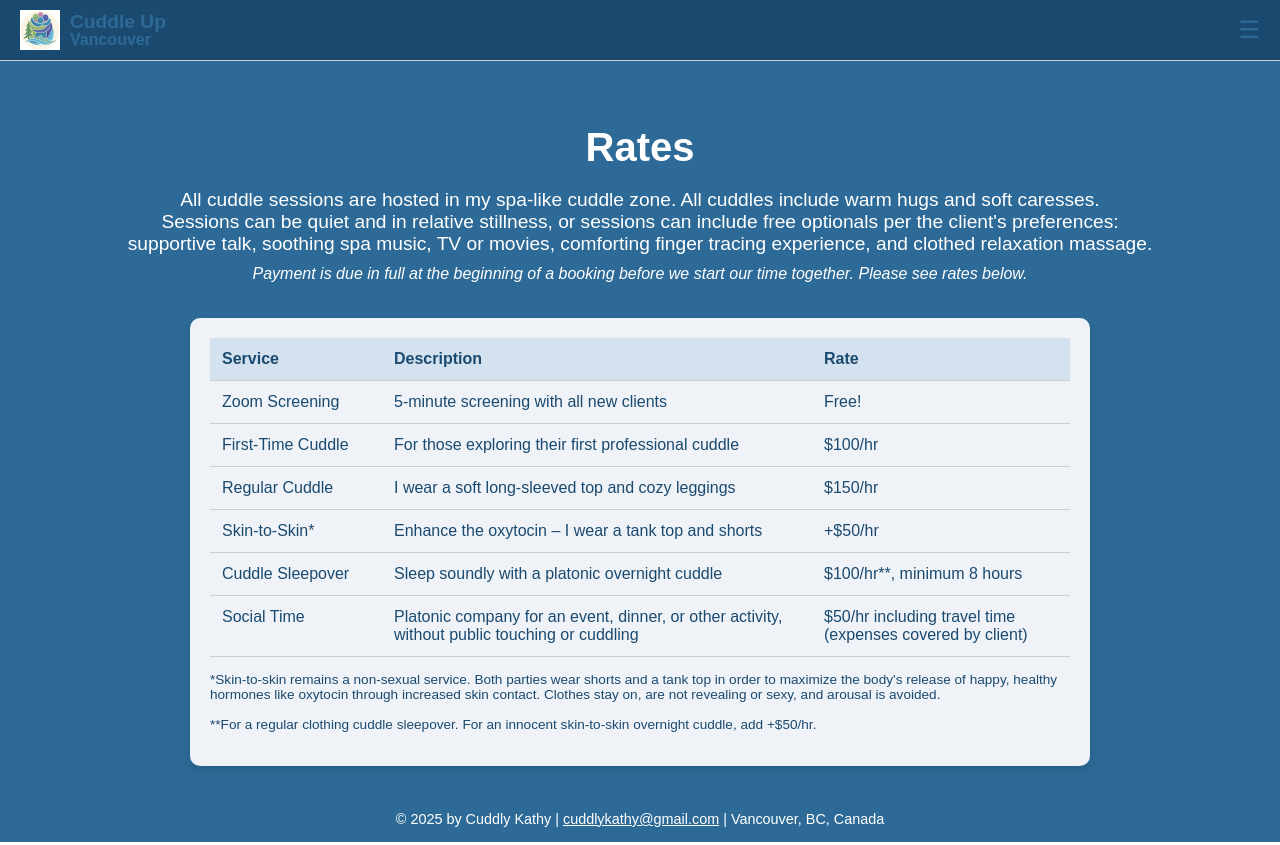
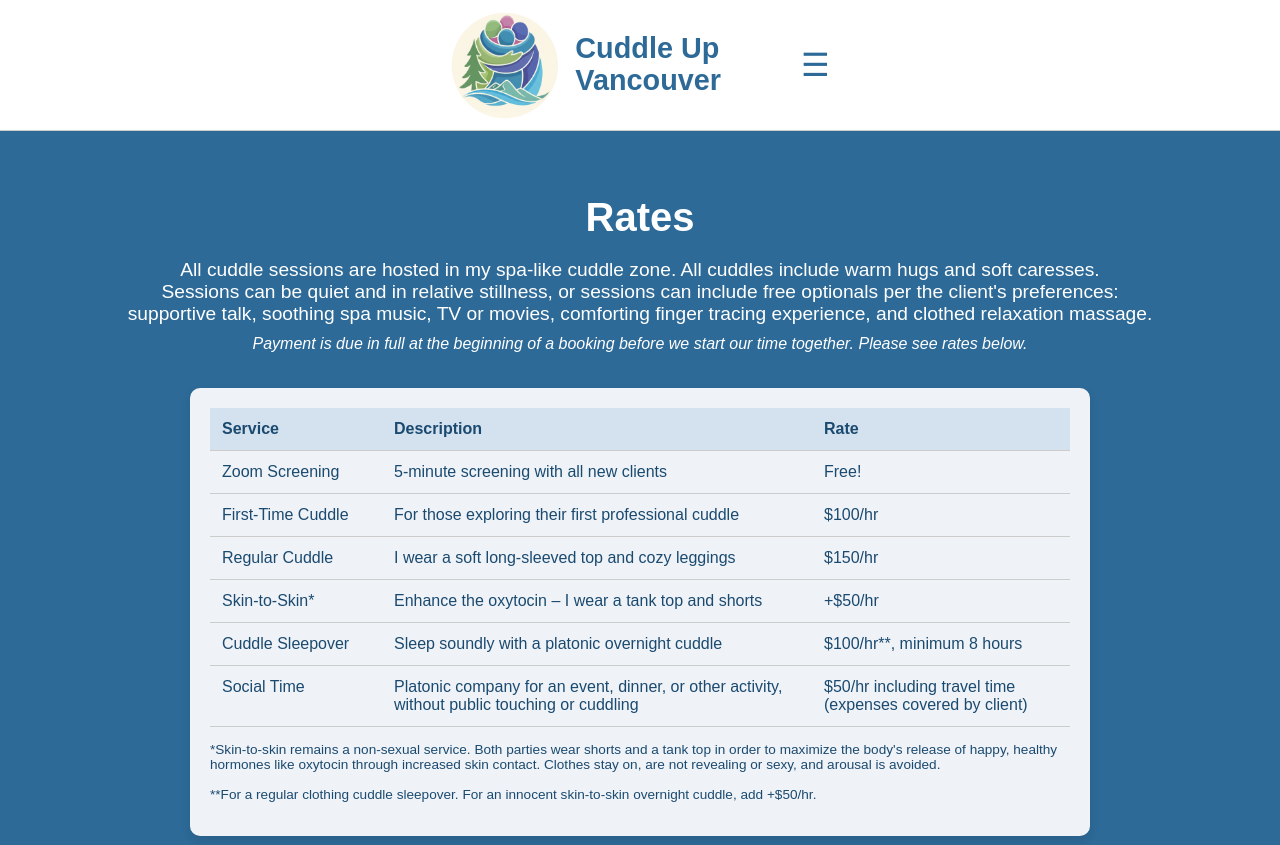
Before and after one commit to CuddleUpVancouver/cuddleupvancouver.github.io, a plain HTML site: page rates.html in a window 1280 px wide. Shown: the top 845 px of the page. Drawn offline with Linux system fonts and the light colour scheme.

Commit message:
Update rates.html

```diff
--- a/rates.html
+++ b/rates.html
@@ -8,25 +8,6 @@
   <link rel="icon" href="images/Cuddling%20Icon.JPG" type="image/jpg" />
   <link rel="stylesheet" href="css/style.css" />
   <style>
-    /* Ensure full height for flex layout */
-    html, body {
-      height: 100%;
-      margin: 0;
-    }
-
-    body {
-      display: flex;
-      flex-direction: column;
-      min-height: 100vh;
-      font-family: Arial, sans-serif;
-    }
-
-    .page-content {
-      flex-grow: 1;
-      display: flex;
-      flex-direction: column;
-    }
-
     /* RATES PAGE STYLES */
     .rates-header {
       background-color: #2d6a97;
@@ -53,15 +34,13 @@
       color: white;
     }
 
-    /* This section grows to fill available vertical space */
     .rates-section {
       background-color: #2d6a97;
       padding: 20px 20px 30px;
       display: flex;
       justify-content: center;
       align-items: flex-start;
-      flex-grow: 1;
-      box-sizing: border-box;
+      min-height: calc(100vh - 250px);
     }
 
     .rates-container {
@@ -113,80 +92,6 @@
     width: 30%;
   }
 }
-
-    /* Footer styling */
-    footer {
-      background-color: #2d6a97;
-      color: white;
-      text-align: center;
-      padding: 15px 20px;
-      font-size: 0.9rem;
-      flex-shrink: 0;
-    }
-
-    /* Navbar styling - unchanged */
-    .navbar {
-      background-color: #1b4a70;
-      color: white;
-      padding: 10px 20px;
-      display: flex;
-      justify-content: space-between;
-      align-items: center;
-    }
-
-    /* Example navbar contents styling (optional, keep as in your original CSS) */
-    .logo-title {
-      display: flex;
-      align-items: center;
-    }
-
-    .logo {
-      height: 40px;
-      margin-right: 10px;
-    }
-
-    .site-title .title-line1,
-    .site-title .title-line2 {
-      display: block;
-      line-height: 1;
-    }
-
-    .site-title .title-line1 {
-      font-weight: bold;
-      font-size: 1.2rem;
-    }
-
-    .site-title .title-line2 {
-      font-size: 1rem;
-    }
-
-    .hamburger {
-      cursor: pointer;
-      font-size: 24px;
-      user-select: none;
-    }
-
-    .nav-links {
-      list-style: none;
-      display: flex;
-      gap: 15px;
-      margin: 0;
-      padding: 0;
-    }
-
-    .nav-links li a {
-      color: white;
-      text-decoration: none;
-      font-weight: 600;
-    }
-
-    .book-now-btn {
-      background-color: #f04e23;
-      padding: 8px 15px;
-      border-radius: 5px;
-      color: white;
-      font-weight: bold;
-    }
   </style>
 </head>
 <body>
@@ -218,8 +123,6 @@
     </ul>
   </nav>
 
-  <!-- Page content wrapper -->
-  <div class="page-content">
   <!-- Rates Header -->
   <section class="rates-header">
     <h1>Rates</h1>
@@ -281,12 +184,11 @@
       </p>
     </div>
   </section>
-  </div>
 
   <!-- Footer -->
   <footer>
     &copy; <span id="year"></span> by Cuddly Kathy |
-    <a href="mailto:cuddlykathy@gmail.com" style="color: white; text-decoration: underline;">cuddlykathy@gmail.com</a> | Vancouver, BC, Canada
+    <a href="mailto:cuddlykathy@gmail.com">cuddlykathy@gmail.com</a> | Vancouver, BC, Canada
   </footer>
 
   <!-- JavaScript -->
```
Lines whose indentation alone changed are shown as unchanged.
